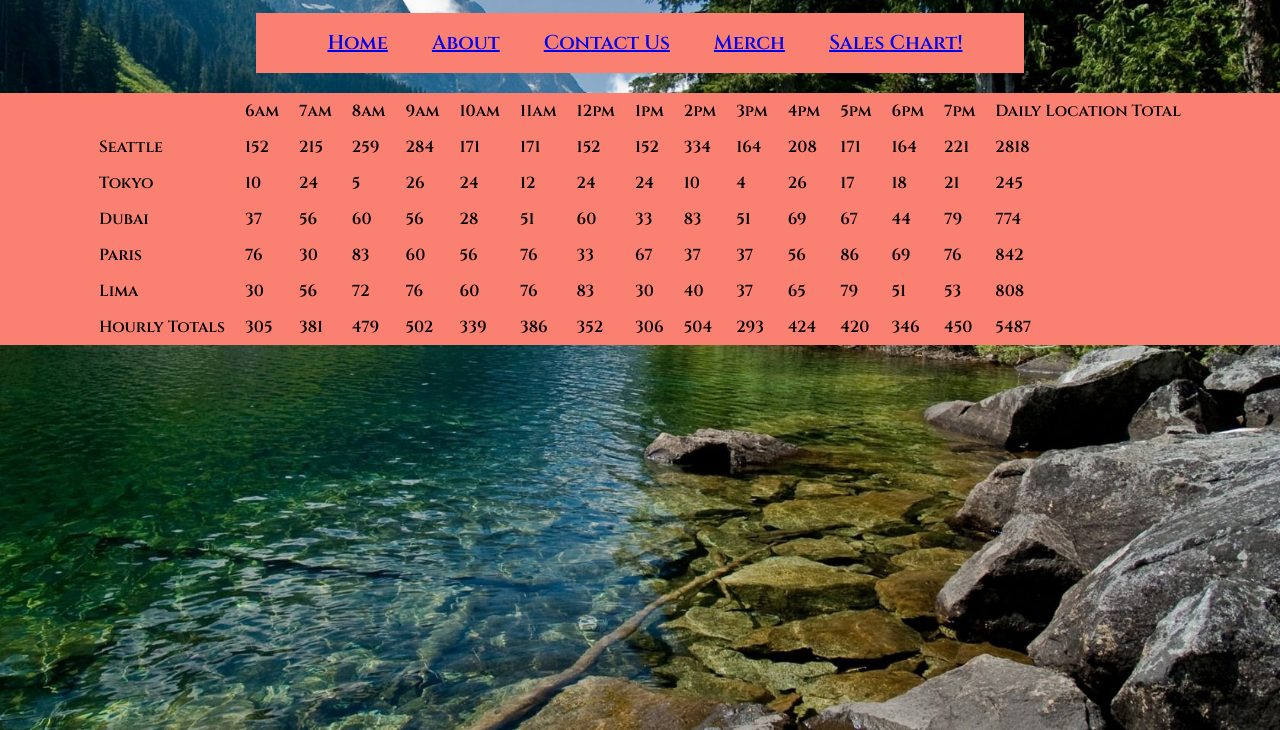
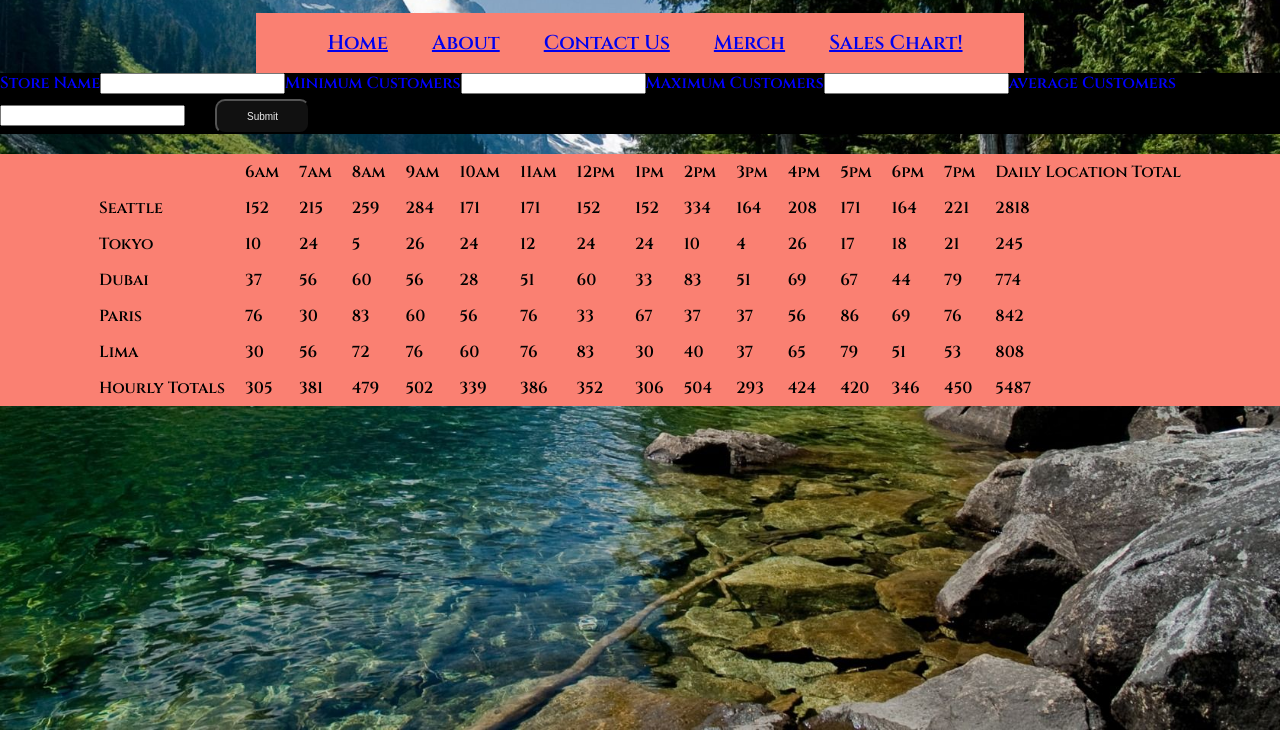
Before and after one commit to TaylorWhite21/cookie-stand, a plain HTML site: page sales.html in a window 1280 px wide. Shown: the part 70-800 px from the top of the page. Drawn offline with Linux system fonts and the light colour scheme.

Commit message:
added forms and submit

```diff
--- a/css/style.css
+++ b/css/style.css
@@ -154,7 +154,7 @@ div.description {
   text-align: center;
 }
 
-.addtocart {
+.buttonHover {
   background-color: #111;
   color: #eee;
   margin-top: 5px;
@@ -166,10 +166,15 @@ div.description {
   text-decoration: none;
 }
 
-.addtocart:hover {
+.buttonHover:hover {
   background-color: red;
   transition: 350ms;
   color: yellow;
   transform: rotate(360deg);
 }
 /* End Merch Page */
+
+form {
+  background-color: black;
+  color: blue;
+}
--- a/js/app.js
+++ b/js/app.js
@@ -1,6 +1,8 @@
 'use strict';
 
-// const myContainer = document.getElementById('container');
+const myForm = document.getElementById('myForm');
+console.log(myForm);
+
 // Global Variables
 const storesTable = document.querySelector('table');
 const hoursArray = ['6am', '7am', '8am', '9am', '10am', '11am', '12pm', '1pm', '2pm', '3pm', '4pm', '5pm', '6pm', '7pm'];
@@ -101,7 +103,99 @@ let renderFooter = function (){
   tableRow.appendChild(tableData);
 };
 
+function submitHandler (event) {
+  event.preventDefault();
+  console.log('Im aliiiiiive!!!!!!');
+  let storeName = event.target.store.value;
+  let minCust = parseInt(event.target.min.value);
+  let maxCust = parseInt(event.target.max.value);
+  let avgSold = parseInt(event.target.avg.value);
+  console.log(storeName);
+  console.log(minCust);
+  console.log(maxCust);
+  console.log(avgSold);
+  new Stores('storeName', minCust, maxCust, avgSold);
+  removeFooter();
+  renderFooter();
+}
 
+//removes footer after submit pressed
+let removeFooter = function () {
+  document.getElementById('salesTable').deleteTFoot();
+};
+
+let renderForm = function () {
+  let fieldSet = document.createElement('fieldset');
+  myForm.appendChild(fieldSet);
+  console.log(fieldSet);
+
+  let legend = document.createElement('legend');
+  fieldSet.appendChild(legend);
+
+  let storelabel = document.createElement('label');
+  storelabel.innerHTML = 'Store Name';
+  legend.appendChild(storelabel);
+
+  let formStoreName = document.createElement('input');
+  formStoreName.setAttribute('type', 'text');
+  formStoreName.setAttribute('name', 'store');
+  formStoreName.setAttribute('required', 'true');
+  storelabel.appendChild(formStoreName);
+
+  let minLabel = document.createElement('label');
+  minLabel.innerHTML = 'Minimum Customers';
+  legend.appendChild(minLabel);
+
+  let formMinCust = document.createElement('input');
+  formMinCust.setAttribute('type', 'number');
+  formMinCust.setAttribute('min', 0);
+  formMinCust.setAttribute('max', 'any');
+  formMinCust.setAttribute('step', .1);
+  formMinCust.setAttribute('name', 'store');
+  minLabel.appendChild(formMinCust);
+
+  let maxLabel = document.createElement('label');
+  maxLabel.innerHTML = 'Maximum Customers';
+  legend.appendChild(maxLabel);
+
+  let formMaxCust = document.createElement('input');
+  formMaxCust.setAttribute('type', 'number');
+  formMinCust.setAttribute('min', 0);
+  formMinCust.setAttribute('max', 'any');
+  formMinCust.setAttribute('step', .1);
+  formMaxCust.setAttribute('name', 'store');
+  maxLabel.appendChild(formMaxCust);
+
+  let avgLabel = document.createElement('label');
+  avgLabel.innerHTML = 'average Customers';
+  legend.appendChild(avgLabel);
+
+  let formAvgSold = document.createElement('input');
+  formAvgSold.setAttribute('type', 'number');
+  formMinCust.setAttribute('min', 0);
+  formMinCust.setAttribute('max', 'any');
+  formMinCust.setAttribute('step', .1);
+  formAvgSold.setAttribute('name', 'store');
+  avgLabel.appendChild(formAvgSold);
+
+  let submitForm = document.createElement('button');
+  submitForm.setAttribute('type', 'submit');
+  submitForm.setAttribute('value', 'Submit');
+  submitForm.setAttribute('class', 'buttonHover');
+  submitForm.innerHTML = 'Submit';
+  avgLabel.appendChild(submitForm);
+
+};
+
+//DONE Create event handler DONE
+//DONE consists of container=doc getelementbyid DONE
+//DONE add event listener (pass in two arguments)DONE
+//DONE Define the event handler function DONE
+//MAKE SURE TO CONSOLE LOG FOR PRROF OF LIFE BEFORE GOING TOO DEEP!!
+
+myForm.addEventListener('submit', submitHandler);
+
+renderForm();
 renderHeader();
 new Stores('Seattle', 23, 65, 6.3);
 new Stores('Tokyo', 3, 24, 1.2);
--- a/sales.html
+++ b/sales.html
@@ -20,8 +20,35 @@
     </ul>
   </header>
   <main id = "container">
+
+    <form id="myForm">
+      <!-- Rendered form in app.js -->
+
+      <!-- <fieldset>
+        <legend>
+          <label>Store Name
+            <input type="text" name="store" required>
+          </label>
+
+          <label>Min Customers
+            <input type="text" name="min" required>
+          </label>
+
+          <label>Max Customers
+            <input type="text" name="max" required>
+          </label>
+
+          <label>Average Sold
+            <input type="text" name="avg" required>
+          </label>
+
+          <button class="buttonHover">Submit</button>
+        </legend>
+      </fieldset> -->
+    </form>
+
     <div class="tablecontainer">
-      <table>
+      <table id="salesTable">
       </table>
     </div>
   </main>
```
Also changed, not shown: merch.html (+2 -2 lines), 1 other file.
